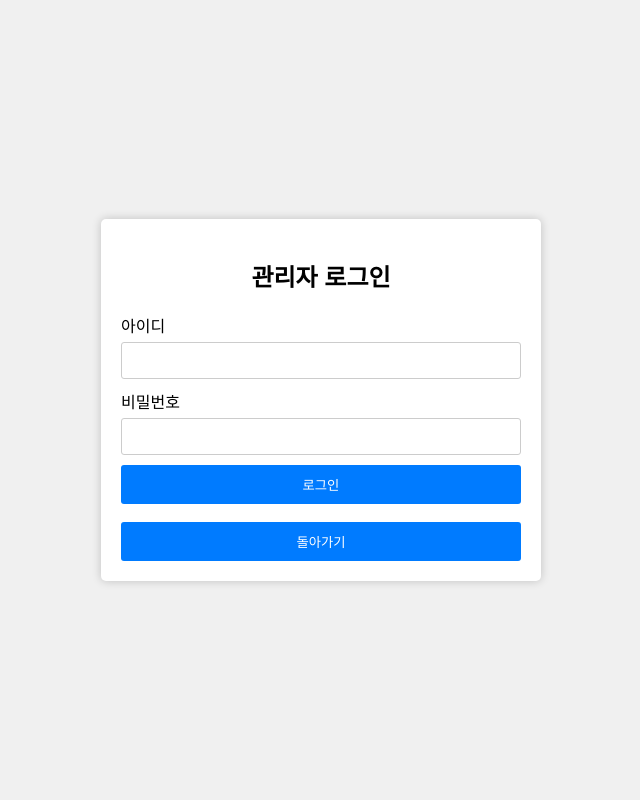
After one commit to seokbangguri/seokbangguri, a PHP site: page /static/pages/login.html in a window 1280 px wide. The commit adds this page. Shown: the whole page, without its empty margins (319-959 px from the left). Run offline with PHP 8.4, Linux system fonts and the light colour scheme.

Commit message:
23-07-24 js및 관리자 로그인

```diff
--- /dev/null
+++ b/static/css/administrator.css
@@ -0,0 +1,52 @@
+body {
+    font-family: Arial, sans-serif;
+    background-color: #f0f0f0;
+    display: flex;
+    justify-content: center;
+    align-items: center;
+    height: 100vh;
+    margin: 0;
+  }
+
+  .container {
+    background-color: #fff;
+    border-radius: 5px;
+    box-shadow: 0 0 10px rgba(0, 0, 0, 0.2);
+    padding: 20px;
+    max-width: 400px;
+    width: 100%;
+  }
+
+  h2 {
+    text-align: center;
+    margin-bottom: 20px;
+  }
+
+  form {
+    display: flex;
+    flex-direction: column;
+  }
+
+  label {
+    margin-bottom: 5px;
+  }
+
+  input {
+    padding: 10px;
+    margin-bottom: 10px;
+    border: 1px solid #ccc;
+    border-radius: 3px;
+  }
+
+  button {
+    padding: 10px;
+    background-color: #007bff;
+    color: #fff;
+    border: none;
+    border-radius: 3px;
+    cursor: pointer;
+  }
+
+  button:hover {
+    background-color: #0056b3;
+  }
--- /dev/null
+++ b/static/js/administrator.js
@@ -0,0 +1,18 @@
+$(document).ready(function() {
+    $('#login-btn').click(function() {
+      var username = $('#username').val();
+      var password = $('#password').val();
+
+      // 간단한 로그인 검증 (이 부분은 실제로는 서버에서 처리해야 함)
+      if (username === 'user123' && password === 'pass123') {
+        alert('로그인 성공!');
+        // 로그인 성공 시 다른 페이지로 이동하거나 원하는 작업 수행
+      } else {
+        alert('로그인 실패. 사용자명과 비밀번호를 확인하세요.');
+      }
+    });
+});
+
+function goback(url) {
+    window.location.href = url;
+};
--- a/static/js/script.js
+++ b/static/js/script.js
@@ -119,5 +119,9 @@ $(document).ready(function () {
     $('.pointer-effect-inner').css('background-color', 'rgba(0, 0, 0, 0.700)');
   });
 
+  $('footer').on('click', function(){
+    console.log('gang');
+    window.location.href = '/static/pages/login.html';
+  })
 
 });
--- /dev/null
+++ b/static/pages/login.html
@@ -0,0 +1,25 @@
+<!DOCTYPE html>
+<html>
+<head>
+  <title>로그인 페이지</title>
+  <link rel="stylesheet" href="../css/administrator.css">
+  <script src="https://code.jquery.com/jquery-3.6.0.min.js"></script>
+  <script src="../js/administrator.js"></script>
+</head>
+<body>
+  <div class="container">
+    <h2>관리자 로그인</h2>
+    <form>
+      <label for="username">아이디</label>
+      <input type="text" id="username" name="username" required>
+
+      <label for="password">비밀번호</label>
+      <input type="password" id="password" name="password" required>
+
+      <button type="button" id="login-btn">로그인</button>
+      <br>
+      <button type="button" onclick="goback('/')">돌아가기</button>
+    </form>
+  </div>
+</body>
+</html>
```
Also changed, not shown: index.html (+5 -4 lines), static/css/style.css (+38 -9 lines), static/pages/administrator.html (added, +59 -0 lines), static/php/login.php (added, +39 -0 lines), static/php/upload.php (added, +11 -0 lines), static/images/profile.jpeg (added), 2 other files.
